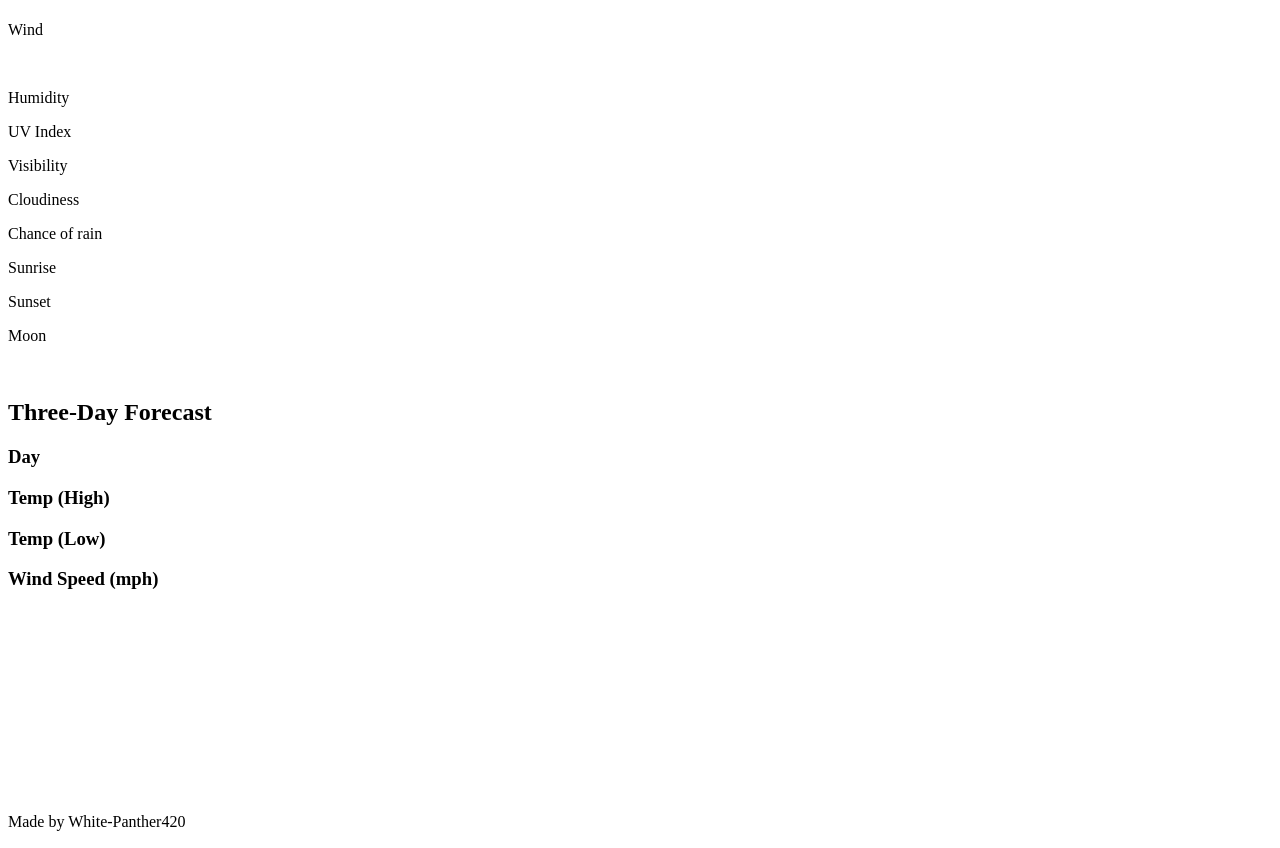
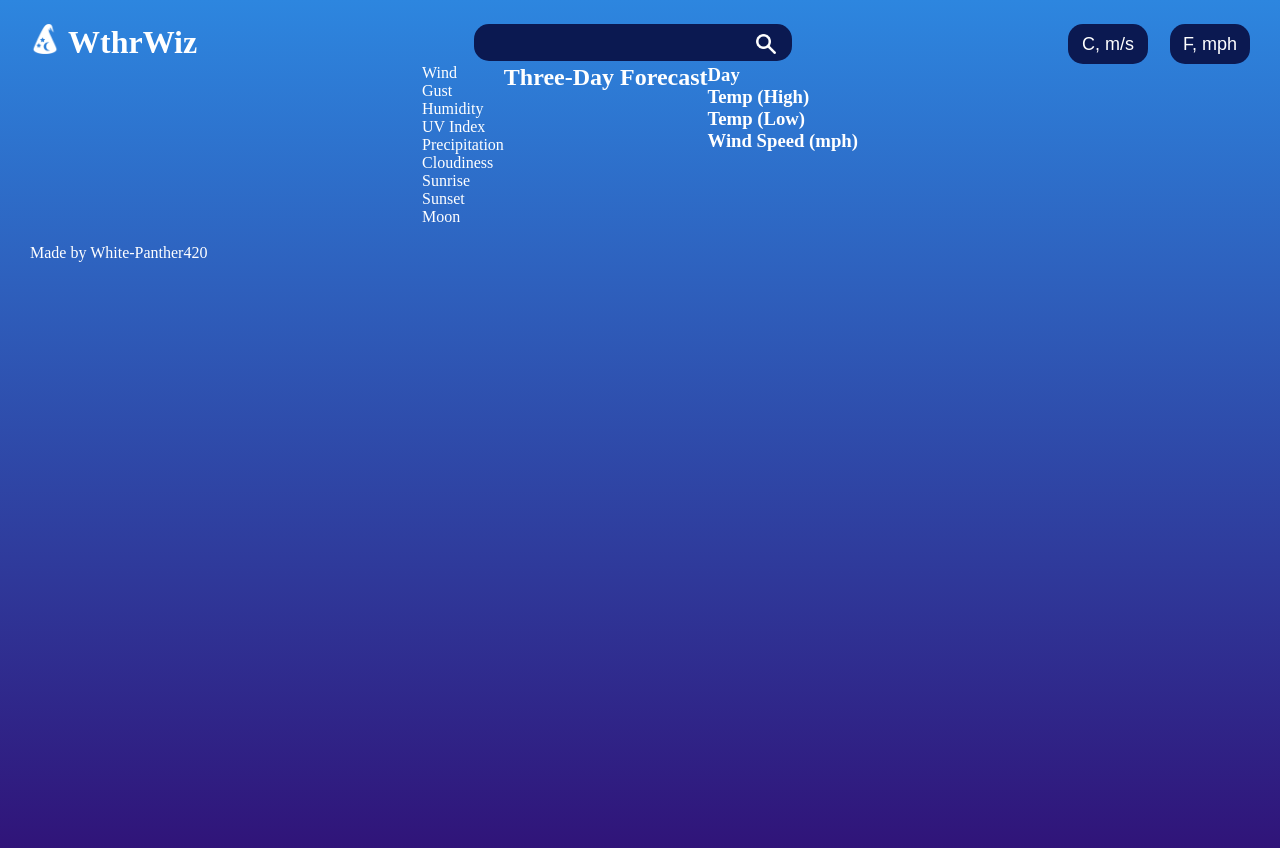
Before and after one commit to White-Panther420/Weather_App, a plain HTML site: page index.html in a window 1280 px wide. Drawn offline with Linux system fonts and the light colour scheme; no server answers.

Commit message:
Did some css and js work
I was able to make an API weather request for day forecast as well as forecast for next two days. I did some styling on the page as well. Need to work on  ore styling then plug in the API information to the elements.

```diff
--- a/index.html
+++ b/index.html
@@ -9,11 +9,30 @@
     <link rel="stylesheet" href="styles.css">
 </head>
 <body>
-    <div class="content flex">
-        <div class="header"></div>
+    <div class="content">
+        <div class="header flex">
+            <div class="logo_and_img_div flex">
+                <img src="./Assets/Images/wizard-256.png" alt="" class="logo">
+                <h1>WthrWiz</h1>
+            </div>
+
+            <div class="searchContainer">
+                <input type="text" class="searchBar">
+                <button class="clearSearch">X</button>
+                <button class="searchBtn">
+                    <img src="./Assets/Images/search-13-256.png" alt="" class="search_icon">
+                </button>
+            </div>
+
+            <div class="unit_conversion_container">
+                <button class="metricCoversion">C, m/s</button>
+                <button class="imperialConversion">F, mph</button>
+            </div>
+        </div>
         <h1 class="location"></h1>
         <h3 class="date"></h3>
 
+        <div class="body_content flex">
             <div class="day_forecast_container flex">
                 <div class="temp_overview_container">
                     <div class="temp_container flex">
@@ -30,6 +49,10 @@
                     </div>
                 </div>
                 <div class="forecast_container">
+                    <p class="forecast_name">Gust</p>
+                    <p class="forecast_info"></p>
+                </div>
+                <div class="forecast_container">
                     <p class="forecast_name">Humidity</p>
                     <p class="forecast_info"></p>
                 </div>
@@ -38,15 +61,11 @@
                     <p class="forecast_info"></p>
                 </div>
                 <div class="forecast_container">
-                <p class="forecast_name">Visibility</p>
+                    <p class="forecast_name">Precipitation</p>
                     <p class="forecast_info"></p>
                 </div>
                 <div class="forecast_container">
                     <p class="forecast_name">Cloudiness</p>
-                <p class="forecast_info"></p>
-            </div>
-            <div class="forecast_container">
-                <p class="forecast_name">Chance of rain</p>
                     <p class="forecast_info"></p>
                 </div>
                 <div class="forecast_container">
@@ -106,6 +125,7 @@
                     <p class="wind_speed_info"></p>
                 </div>
             </div>
+        </div>
         <footer>
             Made by <span class="GitHub"><a>White-Panther420</a></span>
         </footer>
--- a/index.js
+++ b/index.js
@@ -0,0 +1,32 @@
+const getDayWeatherForecast = async () =>{
+    const weatherInfoPromise= await fetch('https://api.weatherapi.com/v1/forecast.json?key=7a394824141a47de8e3205208231108&q=londond&days=1',
+    {mode: 'cors'})
+    const response = await weatherInfoPromise.json()
+    console.log("First Response")
+    console.log(response)
+    const weatherForecast = {
+        Temperature_F: response.current.temp_f,
+        Condition: response.current.condition.text,
+        FeelsLike_F: response.current.feelslike_f,
+
+        Wind_mph: response.current.wind_mph,
+        GustSpd__mph: response.current.gust_mph,
+        Humidity: response.current.humidity,
+        UV: response.current.uv,
+        Precipitation_in: response.current.precip_in,
+        Cloudiness: `${response.current.cloud}%`,
+    }
+    return weatherForecast
+}
+
+const getThreeDayForecast = () =>{
+    return fetch('https://api.weatherapi.com/v1/forecast.json?key=7a394824141a47de8e3205208231108&q=londond&days=3', {mode: 'cors'})
+}
+
+getDayWeatherForecast()
+getThreeDayForecast().then((response) =>{
+    return response.json()
+}).then((response) =>{
+    console.log(response.forecast.forecastday[1])
+    console.log(response.forecast.forecastday[2])
+})
--- a/styles.css
+++ b/styles.css
@@ -0,0 +1,117 @@
+:root{
+    --blackishBlue: rgb(11, 25, 81);
+}
+
+*{
+    margin: 0;
+    padding: 0;
+    color: white;
+}
+
+.flex{
+    display: flex;
+}
+
+.grid{
+    display: grid;
+}
+
+.content{
+    height: 100vh;
+    padding: 24px 30px;
+    background-image: linear-gradient(rgb(45, 134, 223), rgb(48, 20, 121));
+}
+
+.header{
+    justify-content: space-between;
+    flex-wrap: wrap;
+    row-gap: 10px;
+    column-gap: 20px;
+}
+
+.logo_and_img_div{
+    gap: 8px;
+}
+
+.logo{
+    width: 30px;
+    height: 30px;
+}
+
+.searchBar{
+    width: 300px;
+    height: 25px;
+
+    border-radius: 15px;
+
+    padding: 6px;
+    padding-left: 12px;
+
+    font-size: 20px;
+    font-weight: 1000;
+
+    appearance: none;
+    border: none;
+    background-color: var(--blackishBlue)
+}
+
+.searchBar:focus{
+    outline: none;
+}
+
+.clearSearch{
+    position: absolute;
+    display: none;
+
+    color: white;
+
+    width: 20px;
+    height: 20px;
+
+    font-size: 18px;
+
+    margin-left: -70px;
+    margin-top: 8px;
+
+    background: none;
+    border: none;
+}
+
+.searchBtn{
+    position: absolute;
+
+    width: 20px;
+    height: 20px;
+
+    background: none;
+    border: none;
+
+    margin-top: 10px;
+    margin-left: -36px;
+}
+
+.search_icon{
+    width: 20px;
+    height: 20px;
+}
+
+.unit_conversion_container > button{
+    background-color: var(--blackishBlue);
+
+    border: none;
+    border-radius: 15px;
+
+    font-size: 18px;
+
+    padding: 6px;
+    height: 40px;
+    width: 80px;
+}
+
+.metricCoversion{
+    margin-right: 18px;
+}
+
+.body_content{
+    justify-content: center;
+}
```
Also changed, not shown: Assets/Images/search-13-256.png (added), Assets/Images/wizard-256.png (added). Lines whose indentation alone changed are shown as unchanged.
